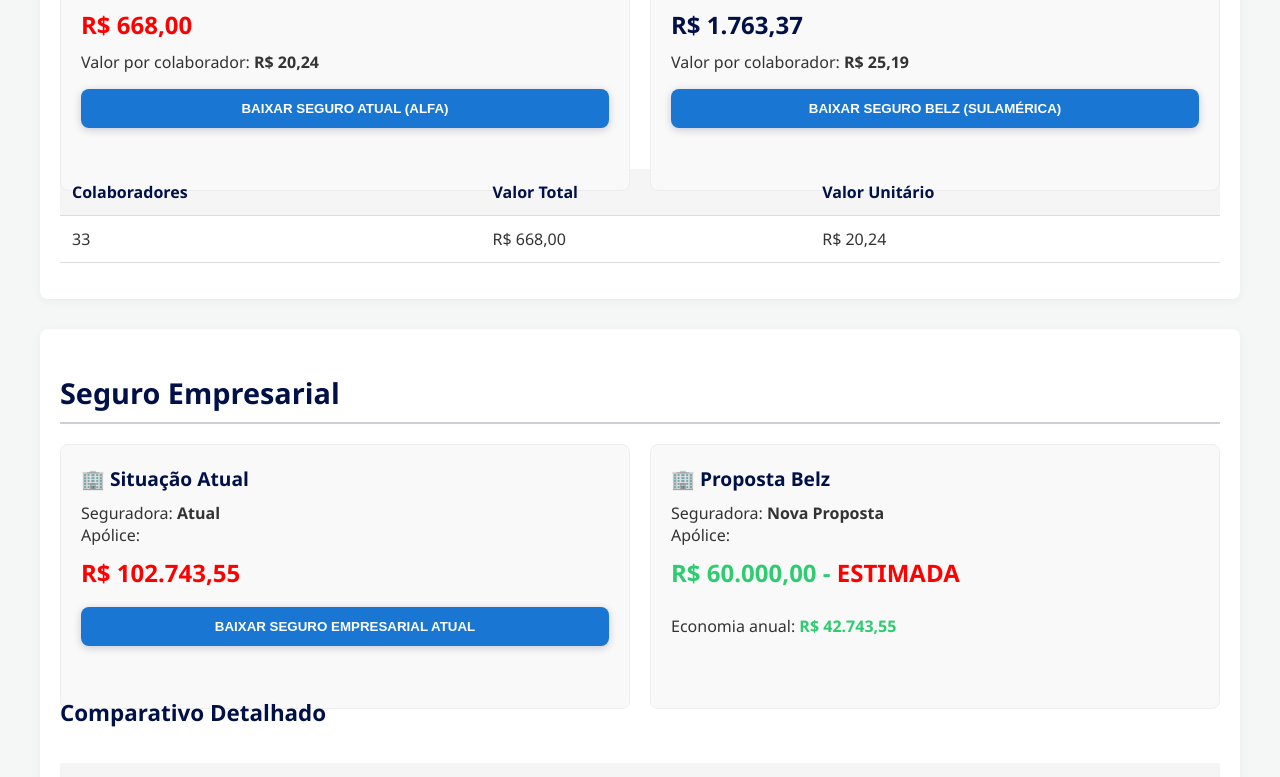
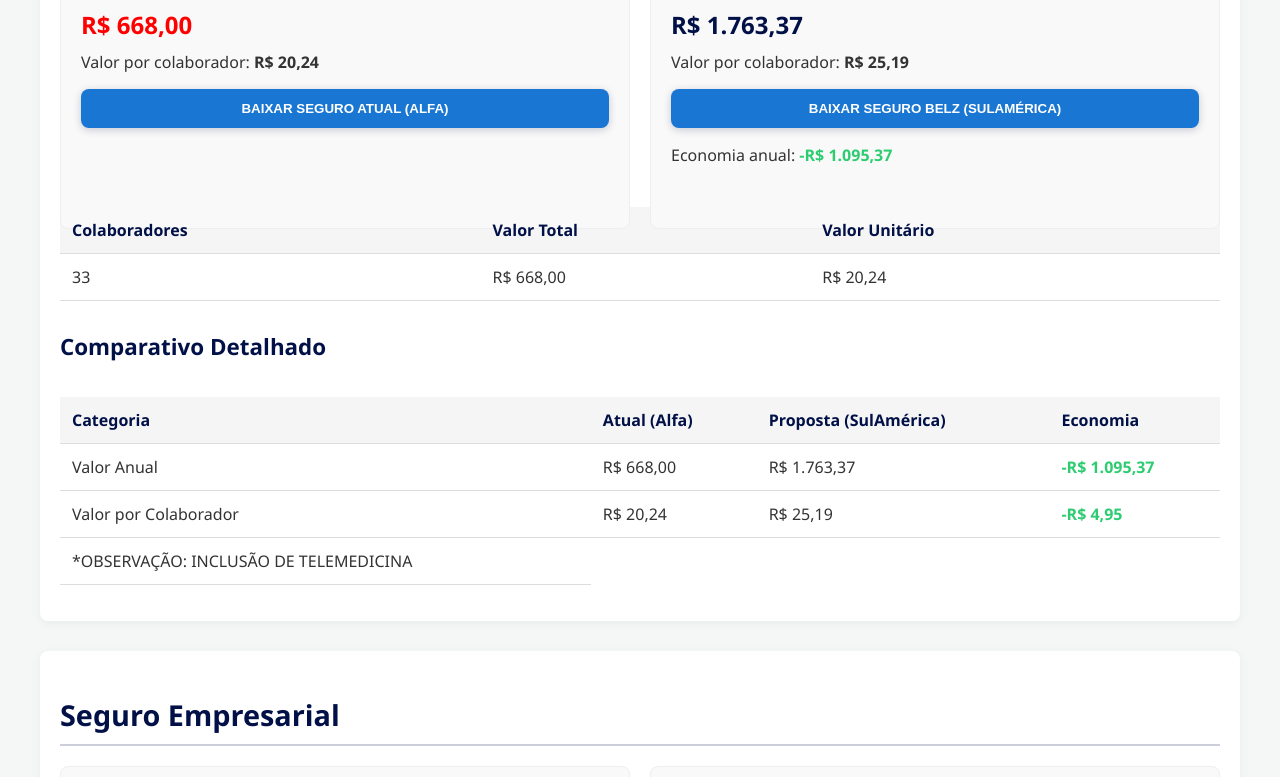
Before and after one commit to MayconBenvenuto/ULTRAMEGA-BELZ, a React (Create React App) app: page / in a window 1280 px wide. Shown: the part 1228-2005 px from the top of the page. Built offline with nearby package versions, Linux system fonts and the light colour scheme.

Commit message:
feat: adicionar cálculo de economia anual e tabela comparativa detalhada no componente Vida

```diff
--- a/src/Saude.js
+++ b/src/Saude.js
@@ -47,7 +47,7 @@
       animate={{ opacity: 1, y: 0 }}
       transition={{ duration: 0.5 }}
     >
-      <h2 className="section-title">Seguro Saúde Mensal</h2>
+      <h2 className="section-title">Seguro Saúde</h2>
       <div className="comparison-grid">
         <Card>
           <div className="card-title">📋 Situação Atual</div>
--- a/src/Vida.js
+++ b/src/Vida.js
@@ -3,6 +3,8 @@
 import { motion } from "framer-motion";
 
 function Vida({ vidaAtual, vidaColaboradoresAtual, vidaUnitarioAtual, vidaNovo }) {
+  const vidaEconomia = vidaAtual - vidaNovo;
+
   function formatCurrency(value) {
     return value.toLocaleString("pt-BR", {
       style: "currency",
@@ -48,7 +50,7 @@
       animate={{ opacity: 1, y: 0 }}
       transition={{ duration: 0.5, delay: 0.2 }}
     >
-      <h2 className="section-title">Seguro de Vida Anual </h2>
+      <h2 className="section-title">Seguro de Vida </h2>
       <div className="comparison-grid" style={{ alignItems: 'flex-start' }}>
         <Card>
           <p className="card-title">📋 Situação Atual</p>
@@ -61,9 +63,7 @@
           >
             BAIXAR SEGURO ATUAL (ALFA)
           </button>
-        </Card>
-
-        <Card>
+        </Card>        <Card>
           <p className="card-title">📋 Proposta Belz</p>
           <div className="card-title">👥 70 Colaboradores</div>
           <div className="value-display value-novo" style={{ color: '#011147' }}>{formatCurrency(vidaNovo)}</div>
@@ -74,6 +74,9 @@
           >
             BAIXAR SEGURO BELZ (SULAMÉRICA)
           </button>
+          <div style={{ marginTop: 16 }}>
+            <div>Economia anual: <strong style={{ color: '#2ecc71' }}>{formatCurrency(vidaEconomia)}</strong></div>
+          </div>
         </Card>
 
       </div>
@@ -97,9 +100,42 @@
               <td>{formatCurrency(vidaAtual)}</td>
               <td>{formatCurrency(vidaUnitarioAtual)}</td>
             </tr>
-          </tbody>
-        </table>
+          </tbody>        </table>
       </motion.div>
+
+      {/* Tabela Comparativa */}
+      <div style={{ marginTop: 30 }}>
+        <h3 style={{ fontSize: '1.4rem', marginBottom: 15, color: '#011147' }}>Comparativo Detalhado</h3>
+        <div className="table-responsive">
+          <table className="summary-table">
+            <thead>
+              <tr>
+                <th>Categoria</th>
+                <th>Atual (Alfa)</th>
+                <th>Proposta (SulAmérica)</th>
+                <th>Economia</th>
+              </tr>
+            </thead>
+            <tbody>
+              <tr>
+                <td>Valor Anual</td>
+                <td>{formatCurrency(vidaAtual)}</td>
+                <td>{formatCurrency(vidaNovo)}</td>
+                <td style={{ color: '#2ecc71', fontWeight: 'bold' }}>{formatCurrency(vidaEconomia)}</td>
+              </tr>
+              <tr>
+                <td>Valor por Colaborador</td>
+                <td>{formatCurrency(vidaUnitarioAtual)}</td>
+                <td>{formatCurrency(vidaNovo / 70)}</td>
+                <td style={{ color: '#2ecc71', fontWeight: 'bold' }}>{formatCurrency(vidaUnitarioAtual - (vidaNovo / 70))}</td>
+              </tr>
+              <tr>
+                <td>*OBSERVAÇÃO: INCLUSÃO DE TELEMEDICINA</td>
+              </tr>
+            </tbody>
+          </table>
+        </div>
+      </div>
     </motion.div>
   );
 }
```
